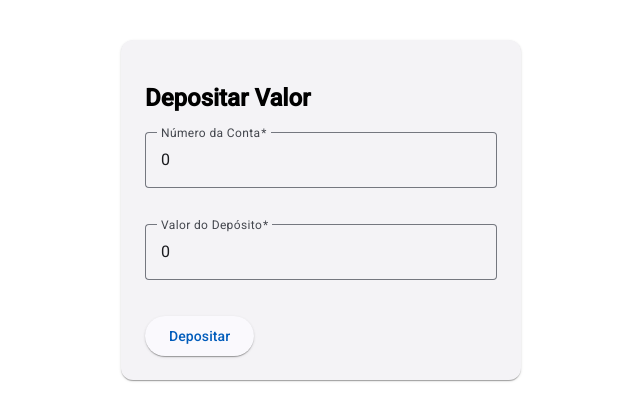
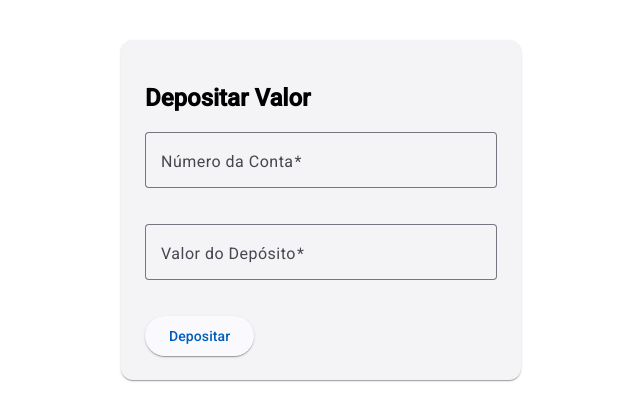
Before and after one commit to maurimnadal/hackathon-compass, an Angular app in the folder frontend/: page /depositar in a window 1280 px wide. Shown: the top 420 px of the page, without its empty margins (319-959 px from the left). Built offline with nearby package versions, Linux system fonts and the light colour scheme.

Commit message:
alteração API para envio de 'amount' por json

```diff
--- a/frontend/src/app/components/depositar-sacar/depositar/depositar.ts
+++ b/frontend/src/app/components/depositar-sacar/depositar/depositar.ts
@@ -6,7 +6,6 @@ import { MatInputModule } from '@angular/material/input';
 import { MatButtonModule } from '@angular/material/button';
 import { MatCardModule } from '@angular/material/card';
 import { ContaService } from '../../../services/conta/conta.service';
-import { Conta } from '../../../models/conta/conta';
 
 @Component({
   selector: 'app-depositar',
@@ -23,32 +22,17 @@ import { Conta } from '../../../models/conta/conta';
   styleUrl: './depositar.css'
 })
 export class Depositar {
-  numeroConta: number = 0;
-  valor: number = 0;
+  numeroConta: number | null = null;
+  valor: number | null = null;
   mensagem: string = '';
-  saldo: number = 0;
-  tipo: string = '';
-  resposta: string = '';
 
-  verificarNumeroConta(): boolean {
-    return this.numeroConta != null && this.numeroConta > 0;
-  }
 
   constructor(private contaService: ContaService) { }
 
-
   depositar() {
     // Validação do valor e número da conta
-    if (!this.valor || this.valor <= 0) {
-      this.mensagem = 'Informe um valor válido para depósito.';
-      this.resposta = 'erro';
-      this.limparMensagem();
-      return;
-    }
-
-    if (!this.verificarNumeroConta() || this.numeroConta <= 0) {
-      this.mensagem = 'Informe um número de conta válido.';
-      this.resposta = 'erro';
+    if (!this.valor || this.valor <= 0 || this.numeroConta == null) {
+      this.mensagem = 'Valor de depósito ou número da conta inválidos.';
       this.limparMensagem();
       return;
     }
@@ -57,25 +41,21 @@ export class Depositar {
     this.contaService.postDeposit(this.valor, this.numeroConta).subscribe({
       next: (res) => {
         this.mensagem = `Depósito de R$ ${this.valor} na conta ${this.numeroConta} realizado com sucesso!`;
-        this.resposta = 'sucesso';
-        this.valor = 0;
-        this.numeroConta = 0;
+        this.limparMensagem();
+        this.valor = null;
+        this.numeroConta = null;
       },
 
       error: (err) => {
         this.mensagem = err.error?.message || 'Erro ao processar o depósito. Verifique os dados e tente novamente.';
-        this.resposta = 'erro';
+        this.limparMensagem();
       }
     });
-
-    this.limparMensagem();
   }
 
   private limparMensagem() {
     setTimeout(() => {
       this.mensagem = '';
-      this.resposta = '';
     }, 3000);
   }
-
 }
--- a/frontend/src/app/components/depositar-sacar/sacar/sacar.html
+++ b/frontend/src/app/components/depositar-sacar/sacar/sacar.html
@@ -29,7 +29,7 @@
   margin-bottom: 16px;
 }
 .mensagem {
-  color: #d32f2f;
+  color: #1976d2;
   font-weight: bold;
   text-align: center;
 }
--- a/frontend/src/app/components/depositar-sacar/sacar/sacar.ts
+++ b/frontend/src/app/components/depositar-sacar/sacar/sacar.ts
@@ -5,6 +5,8 @@ import { MatFormFieldModule } from '@angular/material/form-field';
 import { MatInputModule } from '@angular/material/input';
 import { MatButtonModule } from '@angular/material/button';
 import { MatCardModule } from '@angular/material/card';
+import { ContaService } from '../../../services/conta/conta.service';
+
 
 @Component({
   selector: 'app-sacar',
@@ -20,35 +22,38 @@ import { MatCardModule } from '@angular/material/card';
   styleUrl: './sacar.css'
 })
 export class Sacar {
-  numeroConta: number = 0;
-  valor: number = 0;
+  numeroConta: number | null = null;
+  valor: number | null = null;
   mensagem: string = '';
 
-
-  verificarNumeroConta() {
-    if (this.numeroConta <=0) {
-      return false;
-    }
-    return true;
-  }
-  verificarValor() {
-    if (this.valor <=0) {
-      return false;
-    }
-    return true;
-  }
+  constructor(private contaService: ContaService) { }
 
 
   sacar() {
-    if (this.verificarValor() && this.verificarNumeroConta()) {
-      this.mensagem = `Saque de R$ ${this.valor} na conta ${this.numeroConta} realizado com sucesso!`;
-      this.valor = 0;
-      this.numeroConta = 0;
-    } else {
-      this.mensagem = 'Informe um número de conta e um valor válido para saque.';
+    if (!this.valor || this.valor <= 0 || this.numeroConta == null) {
+      this.mensagem = 'Valor de saque ou número da conta inválidos.';
+      this.limparMensagem();
+      return;
     }
+
+    this.contaService.postWithdraw(this.valor, this.numeroConta).subscribe({
+      next: (res) => {
+        this.mensagem = `Saque de R$ ${this.valor} na conta ${this.numeroConta} realizado com sucesso!`;
+        this.valor = null;
+        this.numeroConta = null;
+        this.limparMensagem();
+      },
+      error: (err) => {
+        this.mensagem = err.error?.message || 'Erro ao processar o saque. Verifique os dados e tente novamente.';
+        this.limparMensagem();
+      }
+    });
+  }
+
+  private limparMensagem() {
     setTimeout(() => {
       this.mensagem = '';
     }, 3000);
   }
+
 }
--- a/frontend/src/app/services/conta/conta.service.ts
+++ b/frontend/src/app/services/conta/conta.service.ts
@@ -23,12 +23,14 @@ export class ContaService {
 
   //faz um depósito em uma conta
   postDeposit(amount: number, account_id: number): Observable<Conta> {
-    return this.http.post<Conta>(`${this.apiUrl}accounts/${account_id}/deposit`, amount);
+    const body = { "amount": amount };
+    return this.http.post<Conta>(`${this.apiUrl}accounts/${account_id}/deposit`, body);
   }
 
   //faz um saque em uma conta
-  postWithdraw(conta: Conta, account_id: number): Observable<Conta> {
-    return this.http.post<Conta>(`${this.apiUrl}accounts/${account_id}/withdraw`, conta);
+  postWithdraw(amount: number, account_id: number): Observable<Conta> {
+    const body = { "amount": amount };
+    return this.http.post<Conta>(`${this.apiUrl}accounts/${account_id}/withdraw`, body);
   }
 
   //retorna a lista de transações de uma conta
```
